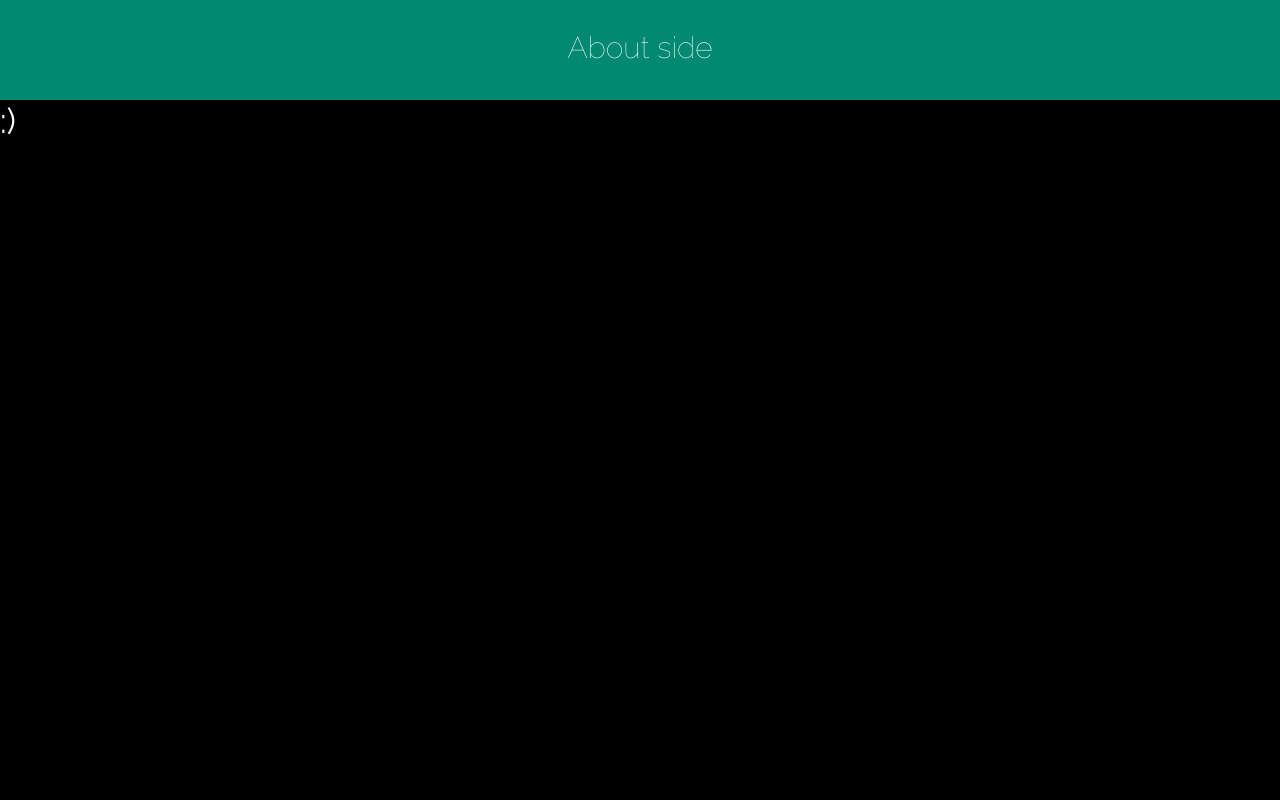
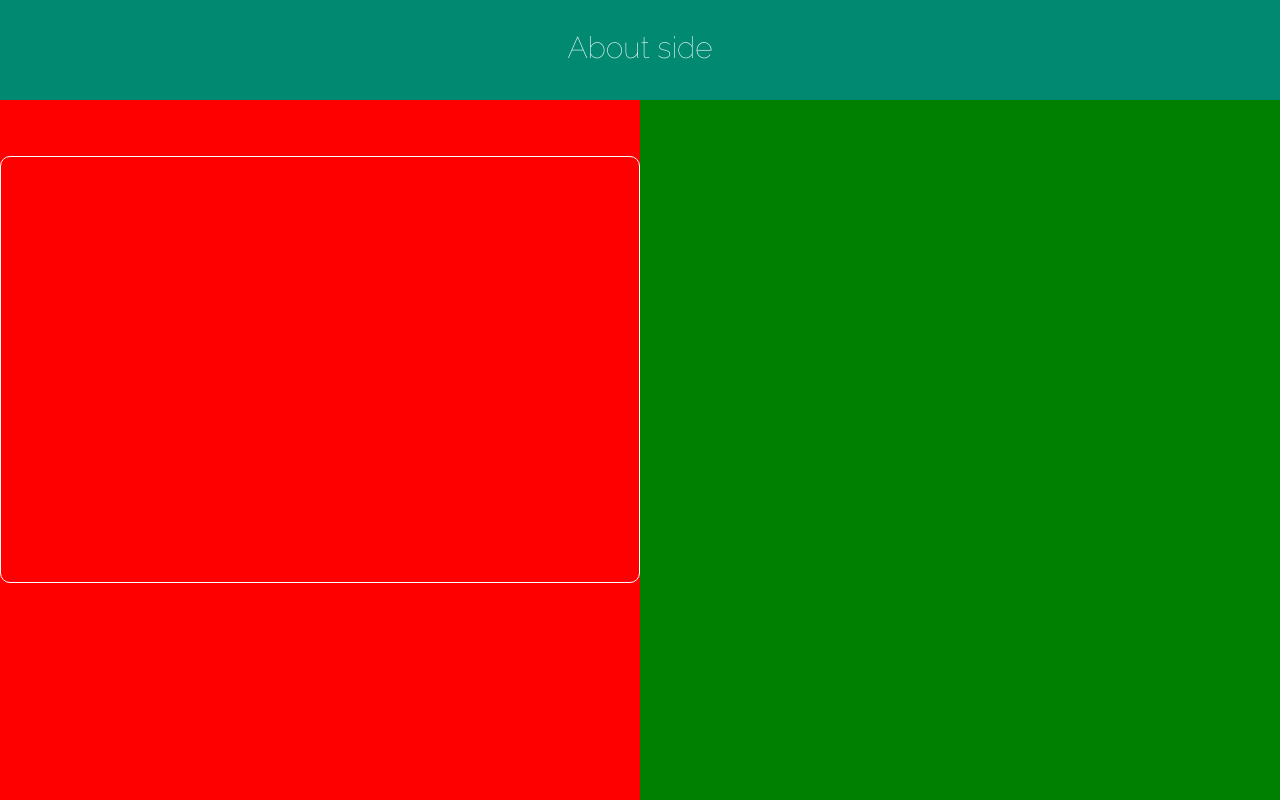
Before and after one commit to jacobdolleris/webdock-bachelor, a Vue app: page /about in a window 1280 px wide. Shown: the top 800 px of the page. Built offline with nearby package versions, Linux system fonts and the light colour scheme.

Commit message:
Began coding the checkout in aboutView

```diff
--- a/src/assets/main.scss
+++ b/src/assets/main.scss
@@ -16,7 +16,7 @@ $dark-grey:#333333;
     padding:0;
     font-family: 'Raleway', sans-serif;
     color: white;
-    background-color: black;
+    // background-color: black;
 }
 // Rules
 h1{
--- a/src/views/AboutView.vue
+++ b/src/views/AboutView.vue
@@ -1,6 +1,6 @@
-<style>
+<!-- <style>
   @import '../assets/main.scss';
-</style>
+</style> -->
 
 <script setup>
 
@@ -10,10 +10,22 @@
 
 <div class="top-menu-replacement ignore"><h2>About side</h2></div>
 
-  <main class="content">
+  <main class="content--container">
 
 
-  <h1>:)</h1>
+  <section class="content--container__checklist">
+
+    <div class="checkout-box">
+      <div class="checkout-box-header">
+
+      </div>
+    </div>
+
+  </section><!-- Checkout Listing -->
+
+  <section class="content--container__checkinfo">
+    <div></div>
+  </section><!-- Checkout Info -->
 
 
 
@@ -27,6 +39,31 @@
 
 <style lang="scss">
 
+.content--container {
+  background-color: #666666;
+  display: flex;
+  height: 705px;
+  width: 100%;
 
+  &__checklist {
+    background-color: red;
+    display: flex;
+    justify-content: center;
+    width: 50%;
+
+    .checkout-box {
+      border: 1px solid white;
+      border-radius: 10px;
+      height: 425px;
+      margin-top: 3.5em;
+      width: 700px;
+    }
+  }
+
+  &__checkinfo {
+    background-color: green;
+    width: 50%;
+  }
+}
 
 </style>
```
